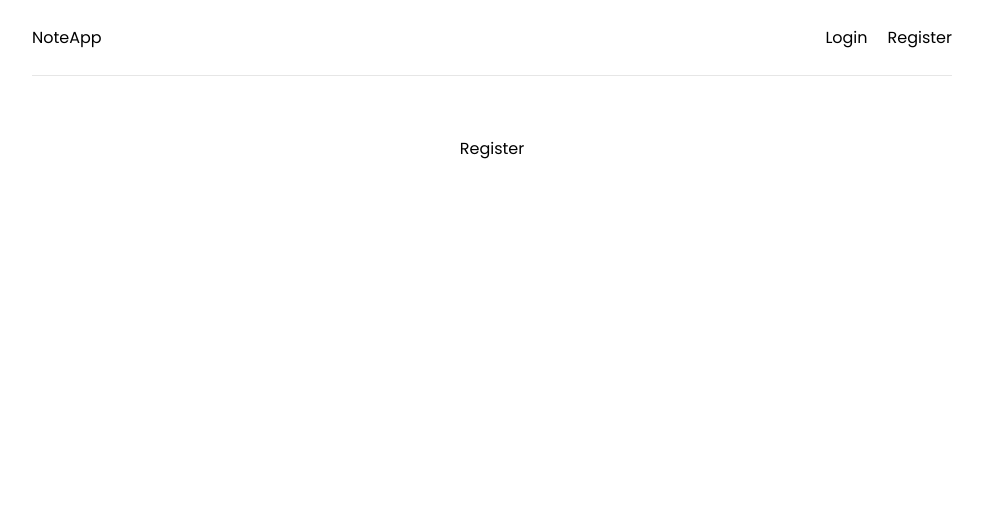
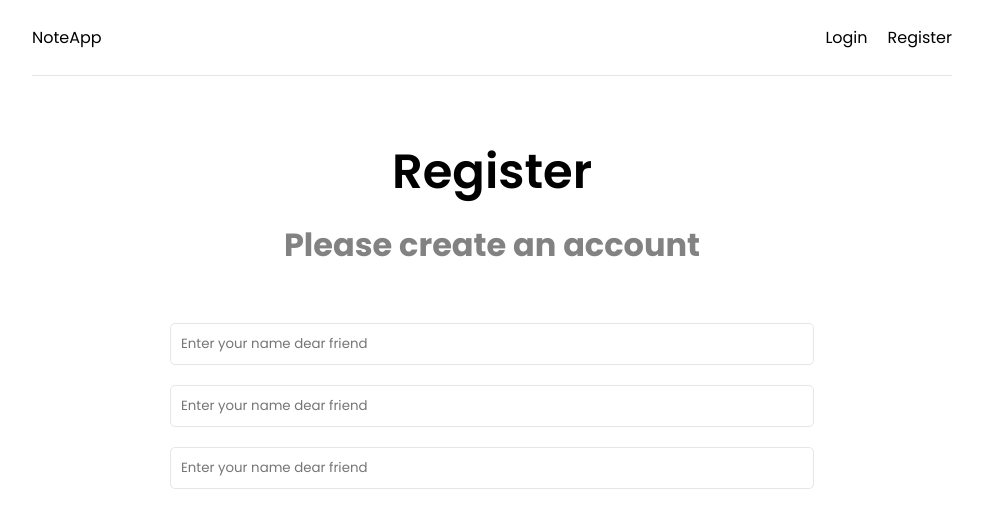
Before and after one commit to temisan0x/MERN, a React (Create React App) app in the folder client/: page /register in a window 1280 px wide. Shown: the top 528 px of the page, without its empty margins (148-1131 px from the left). Built offline with nearby package versions, Linux system fonts and the light colour scheme.

Commit message:
feat: register form section

```diff
--- a/client/src/pages/Register.jsx
+++ b/client/src/pages/Register.jsx
@@ -1,6 +1,36 @@
+import { useState } from "react"
+
 function Register() {
+
+    const [formData, setFormData] = useState({
+        name: "",
+        email: "",
+        password: "",
+        password2: "",
+    });
+
+    const { name, email, password, password2 } = formData;
+
     return (
-        <div>Register</div>
+        <>
+            <section className="heading">
+                <h1>Register</h1>
+                <p>Please create an account</p>
+            </section>
+            <section className="form">
+                <form>
+                    <div className="form-group">
+                        <input type="text" value={name} placeholder="Enter your name dear friend" className="form-control" />
+                    </div>
+                    <div className="form-group">
+                        <input type="text" value={name} placeholder="Enter your name dear friend" className="form-control" />
+                    </div>
+                    <div className="form-group">
+                        <input type="text" value={name} placeholder="Enter your name dear friend" className="form-control" />
+                    </div>
+                </form>
+            </section>
+        </>
     )
 }
 
```
